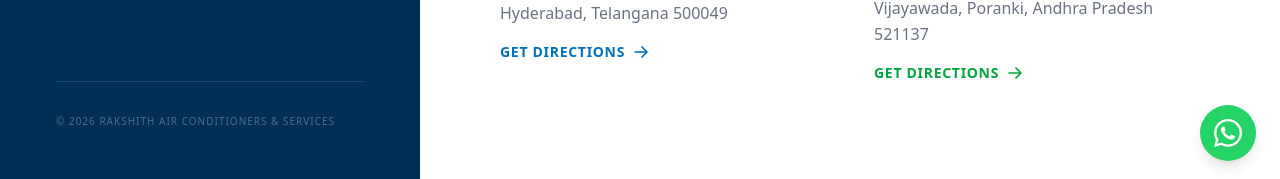
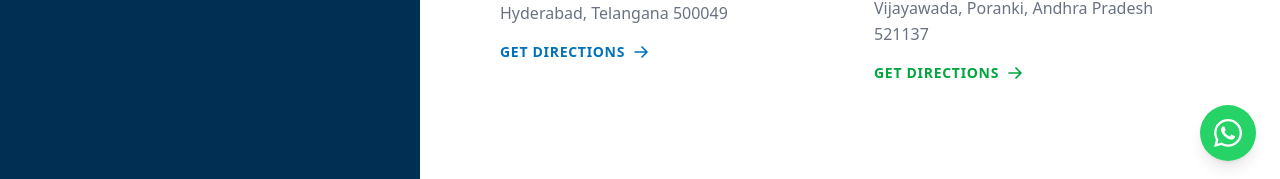
Before and after one commit to charankumardigitalraiz-max/rakshit-ai-conditioners-website, a React (Vite) app: page /contact in a window 1280 px wide. Shown: the part 615-794 px from the top of the page. Built offline with nearby package versions, Linux system fonts and the light colour scheme.

Commit message:
hero section was updated

```diff
--- a/src/components/Home/About.jsx
+++ b/src/components/Home/About.jsx
@@ -105,7 +105,7 @@ export default function About() {
                     </div>
                   ))}
                 </div>
-                <div className="text-[11px] text-gray-400 font-bold uppercase tracking-widest leading-tight">
+                <div className="text-[13px] font-semibold text-gray-700 tracking-tight">
                   Trusted by 500+ <br /> Enterprise Clients
                 </div>
               </div>
--- a/src/components/Home/Hero.jsx
+++ b/src/components/Home/Hero.jsx
@@ -44,15 +44,16 @@ export default function Hero() {
 
           <div className="flex flex-col sm:flex-row gap-3 sm:gap-4">
             <a
-              href="#contact"
+              href="/store"
               className="px-8 py-3.5 bg-[#0072bc] text-white text-sm font-semibold tracking-wide transition-all shadow-lg hover:bg-[#005fa3] hover:-translate-y-0.5 inline-flex justify-center items-center"
               style={{ fontFamily: 'Inter, sans-serif' }}
+
             >
-              Get a Free Quote
+              Explore Products
             </a>
 
             <a
-              href="#services"
+              href="services/approach"
               className="px-8 py-3.5 bg-transparent border border-white/60 text-white text-sm font-semibold tracking-wide transition-all hover:bg-white hover:text-[#0072bc] hover:border-white inline-flex justify-center items-center"
               style={{ fontFamily: 'Inter, sans-serif' }}
             >
--- a/src/pages/Contact.jsx
+++ b/src/pages/Contact.jsx
@@ -10,7 +10,7 @@ export default function Contact() {
     return (
         <PageTransition>
             <div className="min-h-screen bg-white pt-28">
-                <div className="flex flex-col lg:flex-row min-h-screen lg:items-start">
+                <div className="flex flex-col lg:flex-row lg:items-start">
 
                     {/* Left Side: Sticky Information Panel */}
                     <div className="w-full lg:w-[380px] xl:w-[420px] shrink-0 bg-[#002f54] text-white p-8 sm:p-12 lg:p-10 xl:p-14 2xl:p-16 lg:sticky lg:top-[112px] lg:min-h-[calc(100vh-112px)] flex flex-col justify-between">
@@ -40,13 +40,13 @@ export default function Contact() {
                             </div>
                         </div>
 
-                        <div className="mt-12 lg:mt-6 xl:mt-12 w-full pt-8 border-t border-white/10">
+                        {/* <div className="mt-12 lg:mt-6 xl:mt-12 w-full pt-8 border-t border-white/10">
                             <p className="text-[10px] text-white/30 uppercase tracking-widest">© 2026 Rakshith Air Conditioners & Services</p>
-                        </div>
+                        </div> */}
                     </div>
 
                     {/* Right Side: Scrollable Map Branches */}
-                    <div className="flex-1 w-full bg-white px-4 sm:px-12 lg:px-12 xl:px-20 py-10 lg:py-16">
+                    <div className="flex-1 w-full bg-white px-4 sm:px-12 lg:px-12 xl:px-20 pt-10 pb-2 lg:pt-16 lg:pb-6">
                         <div className="max-w-6xl mx-auto">
                             <div className="mb-4 border-b border-gray-100 pb-6">
                                 <h2 className="text-3xl font-bold text-gray-900 mb-2" style={{ fontFamily: 'Outfit, sans-serif' }}>Visit Our Plazas</h2>
--- a/src/pages/Products.jsx
+++ b/src/pages/Products.jsx
@@ -295,7 +295,7 @@ export default function Products() {
                 <h2 className="text-3xl lg:text-2xl font-bold text-white mb-4">Not sure which system fits your scale?</h2>
                 <p className="text-blue-100/70 text-base leading-relaxed">Schedule a free technical site survey. Our certified engineers will calculate heat loads and recommend the exact tonnage and system architecture required for your infrastructure.</p>
               </div>
-              <Link to="/contact" className="flex-shrink-0 px-5 py-3 bg-white text-[#002f54] text-[11px] font-bold uppercase tracking-[0.2em] rounded-2xl hover:bg-[#0072bc] hover:text-white transition-all transform hover:scale-105 active:scale-95 shadow-xl">
+              <Link to="/contact" className="px-10 py-4 bg-white text-[#002f54] text-[11px] font-bold uppercase  rounded-2xl hover:bg-[#0072bc] hover:text-white transition-all transform hover:scale-105 active:scale-95" style={{ fontFamily: 'Outfit, sans-serif' }}>
                 Request Site Survey
               </Link>
             </div>
--- a/src/pages/store.jsx
+++ b/src/pages/store.jsx
@@ -218,8 +218,8 @@ export default function Store() {
                                 <h3 className="text-white text-2xl font-bold mb-2" style={{ fontFamily: 'Outfit, sans-serif' }}>Need a Technical Site Survey?</h3>
                                 <p className="text-blue-100/60 text-sm max-w-lg">Our authorized specialists provide structural analysis and heat-load calculations to ensure your selection is perfectly optimized for your environment.</p>
                             </div>
-                        <button className="px-10 py-4 bg-white text-[#002f54] text-[11px] font-bold uppercase tracking-[0.2em] rounded-2xl hover:bg-[#0072bc] hover:text-white transition-all transform hover:scale-105 active:scale-95" style={{ fontFamily: 'Outfit, sans-serif' }}>
-                            Schedule Technical Survey
+                            <button  className="px-10 py-4 bg-white text-[#002f54] text-[11px] font-bold uppercase  rounded-2xl hover:bg-[#0072bc] hover:text-white transition-all transform hover:scale-105 active:scale-95" style={{ fontFamily: 'Outfit, sans-serif' }}>
+                                Schedule  Technical  Survey
                             </button>
                         </div>
                     </div>
```
Also changed, not shown: src/pages/Services.jsx (indentation only). Lines whose indentation alone changed are shown as unchanged.
